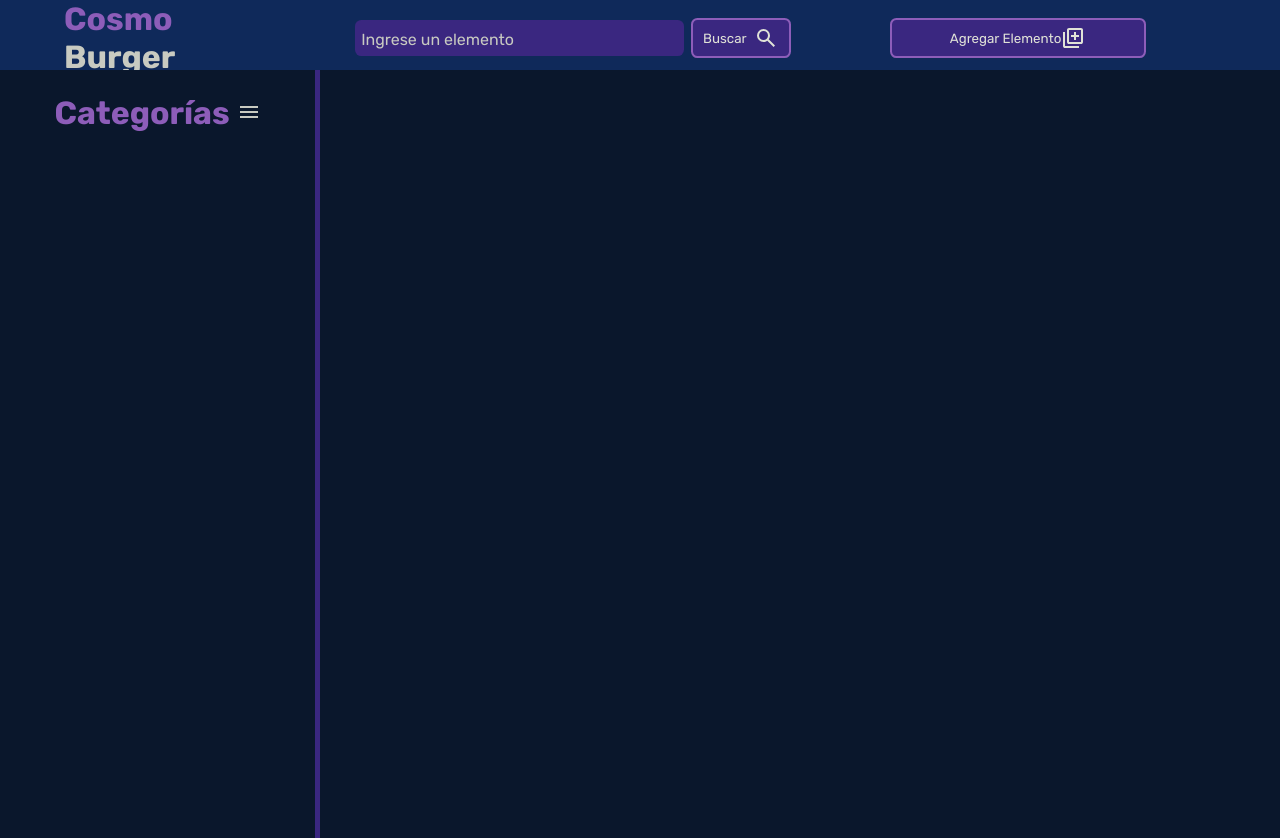
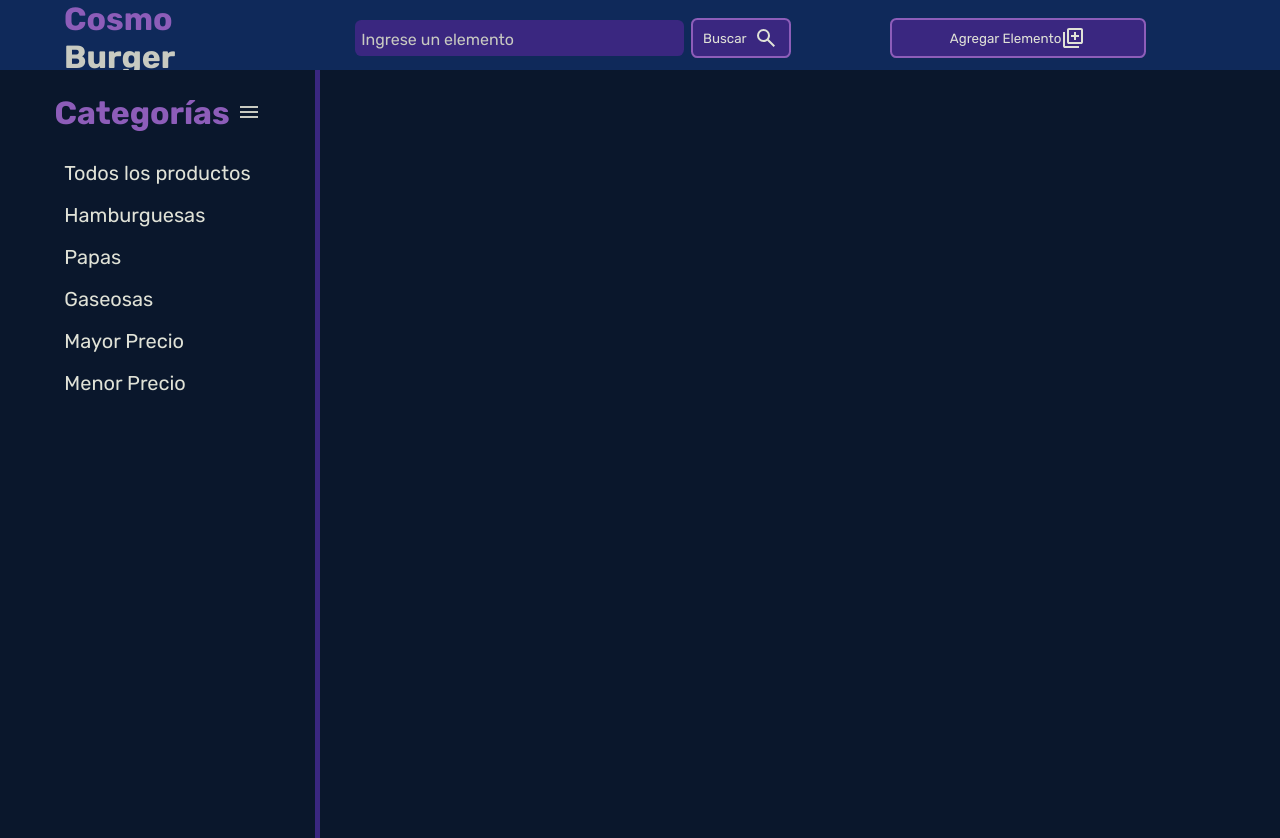
Before and after one commit to L-LopezMartin/IntegradorJS, a website built with Vite: page index.html in a window 1280 px wide. Built offline with nearby package versions, Linux system fonts and the light colour scheme; some packages are replaced by stand-ins of ours.

Commit message:
Update index.html

```diff
--- a/index.html
+++ b/index.html
@@ -70,6 +70,6 @@
         </div>
        </div>
     </main>
-    <script type="module" src="https://github.com/L-LopezMartin/IntegradorJS/main.js"></script>
+    <script type="module" src="/main.js"></script>
   </body>
 </html>
```
